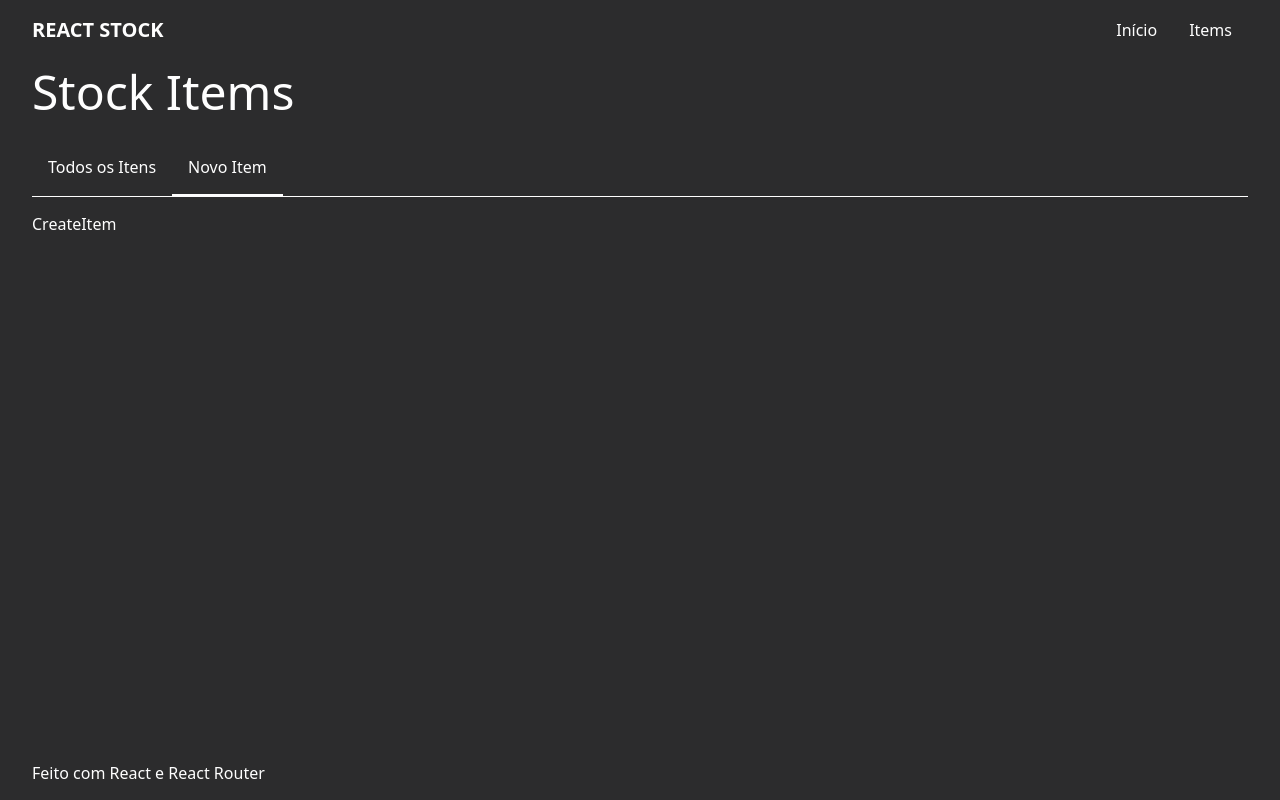
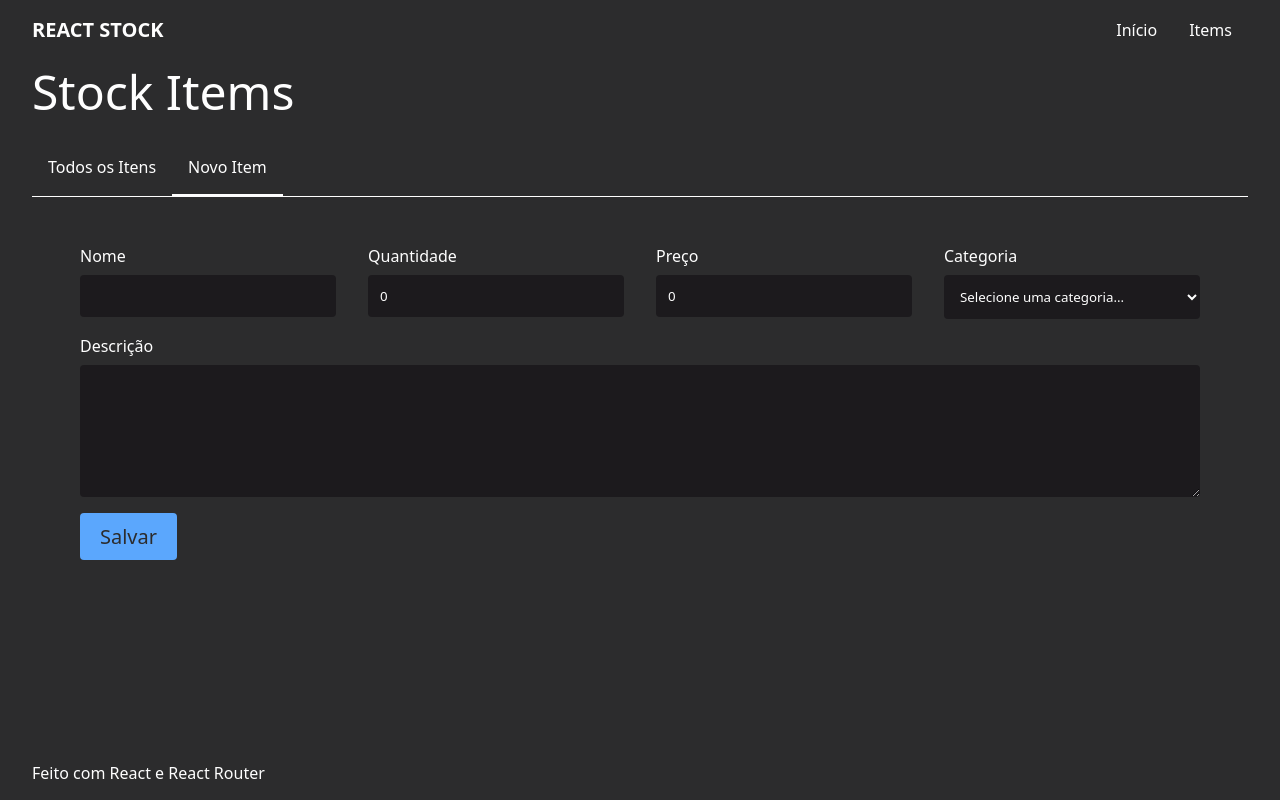
Before and after one commit to matheusduartedevs/gestor-de-estoque, a React (Vite) app: page /items/new in a window 1280 px wide. Built offline with nearby package versions, Linux system fonts and the light colour scheme.

Commit message:
componente do itemForm finalizado

```diff
--- /dev/null
+++ b/src/components/ItemForm.jsx
@@ -0,0 +1,109 @@
+import { useState } from "react"
+
+export default function ItemForm({ itemToUpdate }) {
+  const CATEGORIES = [
+    "Jogos",
+    "Livros",
+    "Brinquedos",
+    "Acessórios"
+  ]
+
+
+  const defaultItem = {
+    name: '',
+    description: '',
+    quantity: 0,
+    price: 0,
+    category: ''
+  }
+
+  const [item, setItem] = useState(itemToUpdate ? itemToUpdate : defaultItem)
+
+  const handleChange = (ev) => {
+    setItem(currentState => {
+      return {
+        ...currentState,
+        [ev.target.name]: ev.target.value
+      }
+    })
+  }
+
+  return (
+    <form>
+      <div className="row">
+        <div>
+          <label htmlFor="name">Nome</label>
+          <input
+            type="text"
+            name="name"
+            id="name"
+            required
+            value={item.name}
+            onChange={handleChange}
+          />
+        </div>
+        <div>
+          <label htmlFor="quantity">Quantidade</label>
+          <input
+            type="number"
+            name="quantity"
+            id="quantity"
+            required
+            min={0}
+            step={1}
+            value={item.quantity}
+            onChange={handleChange}
+          />
+        </div>
+        <div>
+          <label htmlFor="price">Preço</label>
+          <input
+            type="number"
+            name="price"
+            id="price"
+            required
+            min={0.00}
+            step={0.01}
+            value={item.price}
+            onChange={handleChange}
+          />
+        </div>
+        <div>
+          <label htmlFor="category">Categoria</label>
+          <select
+            name="category"
+            id="category"
+            required
+            value={item.category}
+            onChange={handleChange}
+          >
+            <option disabled value="">Selecione uma categoria...</option>
+            {CATEGORIES.map((category) => (
+              <option
+                key={category}
+                value={category}
+                defaultChecked={item.category === category}
+              >
+                {category}
+              </option>
+            ))}
+          </select>
+        </div>
+      </div>
+      <div className="form-control">
+        <label htmlFor="description">Descrição</label>
+        <textarea
+          name="description"
+          id="description"
+          required
+          rows={6}
+          value={item.description}
+          onChange={handleChange}
+        ></textarea>
+      </div>
+      <button className="button is-primary is-large">
+        Salvar
+      </button>
+    </form>
+  )
+}
--- a/src/pages/items/CreateItem.jsx
+++ b/src/pages/items/CreateItem.jsx
@@ -1,8 +1,9 @@
 import React from 'react'
+import ItemForm from '../../components/ItemForm'
 
 const CreateItem = () => {
   return (
-    <div>CreateItem</div>
+    <ItemForm />
   )
 }
 
```
Also changed, not shown: src/components/Navbar/Navbar.jsx (deleted, +0 -18 lines), src/components/Navbar/Navbar.css (added).
